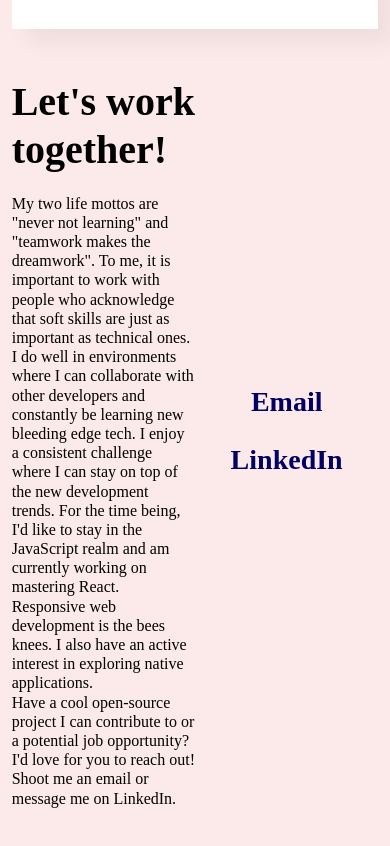
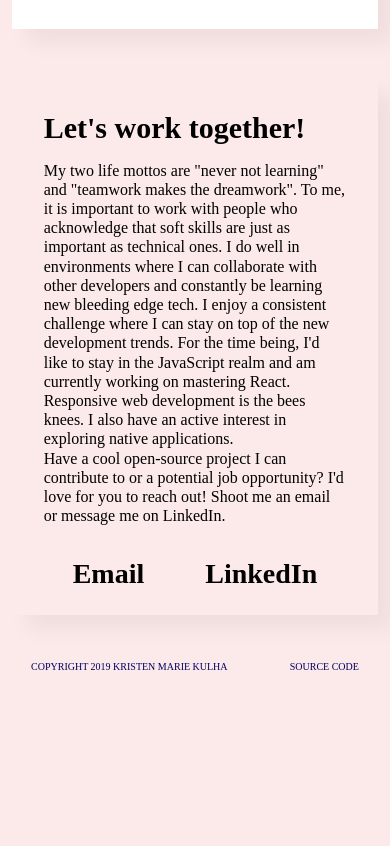
Before and after one commit to kristenmarie/kristenkulha.com, a website built with webpack: page src/index.html in a window 390 px wide. Shown: the part 4731-5577 px from the top of the page. After the commit the page ends 5428 px from the top, so only its background shows below. Built offline with nearby package versions, Linux system fonts and the light colour scheme; a web font is replaced by a local one.

Commit message:
Restyle contact component and add media queries, change footer font size.

```diff
--- a/package.json
+++ b/package.json
@@ -32,5 +32,8 @@
     "webpack": "^4.27.0",
     "webpack-cli": "^3.1.2",
     "webpack-dev-server": "^3.1.4"
+  },
+  "dependencies": {
+    "jquery": "^3.3.1"
   }
 }
--- a/src/index.html
+++ b/src/index.html
@@ -10,7 +10,7 @@
   <header class="fluid-nav">
     <h1 class="logo">Kristen Kulha</h1>
     <input type="checkbox" id="nav-toggle" class="nav-toggle">
-    <nav>
+    <nav id="j-nav">
       <ul>
         <li><a href="#bio">Bio</a></li>
         <li><a href="#work">Work</a></li>
@@ -72,7 +72,7 @@
               <p>
                 A front-end library that is meant to invoke a homey feeling, the feeling I get when writing code with a hot beverage.
 
-                Once I started really getting into Sass and front-end development, I noticed I would often go back to older projects and resuse components I made before. My younger brother observed the same and together we decided to start building an open source front end library together. We've started off with smaller components, like simple buttons and animations. We have large plans for Heim and welcome anyone interested to contribute.
+                Once I started really getting into Sass and front-end development, I noticed I would often go back to older projects and resuse components I made before. My younger brother observed the same and together we decided to start building an open source front end library together. We've started off with smaller components, like simple buttons and animations. We have large plans for Heima and welcome anyone interested to contribute.
 
                 Heima means "at home" in Icelandic, and that's the feeling we hope it instills in the folks that use it.
               <p class="tech">
@@ -191,5 +191,10 @@
       </div>
     </section>
   </main>
+
+  <footer id="footer">
+    <p>Copyright 2019 Kristen Marie Kulha</p>
+    <a href="https://github.com/kristenmarie/kristenkulha.com"><p>Source Code</p></a>
+  </footer>
 </body>
 </html>
--- a/src/index.js
+++ b/src/index.js
@@ -1,2 +1,19 @@
 import '../src/scss/styles.scss';
 import '@fortawesome/fontawesome-free/js/all';
+import $ from 'jquery';
+
+$('#j-nav').on('click','a', function(event){
+  event.preventDefault();
+  let dest = $(this).attr("href");
+  if (dest === '#') {
+    window.scrollTo(0,0);
+  } else {
+    let elementOffset =  $(dest).offset();
+    let navHeight = elementOffset.top - 65;
+    window.scrollTo(0, navHeight);
+  }
+});
+
+if (navigator.userAgent.match(/OS X.*Safari/) && ! navigator.userAgent.match(/Chrome/)) {
+    document.getElementById('j-banner-header').className += 'safari';
+}
--- /dev/null
+++ b/src/scss/base/_html.scss
@@ -0,0 +1,3 @@
+html {
+  scroll-behavior: smooth;
+}
--- a/src/scss/components/_contact.scss
+++ b/src/scss/components/_contact.scss
@@ -1,31 +1,85 @@
 #contact {
+  width: 80%;
+  margin-right: auto;
+  margin-left: auto;
   display: grid;
   grid-template-columns: repeat(2, 1fr);
   margin-bottom: 2em;
   .contact-text {
+    background-color: $background-color;
+    z-index: 1;
     grid-row: 1;
     grid-column: 1/2;
+    padding: 2em;
+    box-shadow: 15px 15px 20px rgba(0,0,0,.05);
     h1 {
       margin-bottom: 0.5em;
     }
   }
   .contact-links {
     grid-row: 1;
-    grid-column: 2/3;
+    grid-column: 1/3;
     display: flex;
     flex-direction: column;
     align-items: center;
     justify-content: center;
+    background-color: white;
+    max-height: 200px;
+    padding: 6em 5em 5em 31em;
+    margin-top: auto;
+    margin-bottom: auto;
     a {
       font-weight: bold;
       text-decoration: none;
-      color: $royal-blue;
+      color: black;
       margin-bottom: 1.5em;
       transition: 100ms ease-in;
+      position: relative;
     }
-    a:hover {
-      transform: scale(1.5);
-      color: lighten($royal-blue, 15%);
+    a::after {
+      content: '';
+      display: block;
+      height: 2px;
+      background: black;
+      position: absolute;
+      bottom: -.75em;
+      left: 0;
+      right: 0;
+      transform: scale(0, 1);
+      transform-origin: center;
+      transition: transform ease-in-out 250ms;
+    }
+    a:hover::after {
+      transform: scale(1,1);
+    }
+  }
+  @include tablet-landscape-down {
+    grid-template-columns: 100%;
+    grid-template-rows: repeat(2, auto);
+    box-shadow: 15px 15px 20px rgba(0,0,0,.05);
+    .contact-text {
+      grid-column: 1;
+      grid-row: 1;
+      box-shadow: none;
+    }
+    .contact-links {
+      grid-column: 1;
+      grid-row: 2;
+      background-color: $background-color;
+      flex-direction: row;
+      padding: 0;
+      justify-content: space-evenly;
+    }
+  }
+  @include tablet-portrait-down {
+    width: 100%;
+    .contact-text {
+      h1 {
+        font-size: 30px;
+      }
+      h2 {
+        font-size: 20px;
+      }
     }
   }
 }
--- /dev/null
+++ b/src/scss/components/_footer.scss
@@ -0,0 +1,18 @@
+#footer {
+  display: flex;
+  justify-content: space-around;
+  align-items: center;
+  height: 40px;
+  color: $royal-blue;
+  bottom: 0;
+  width: 100%;
+  left: 0;
+  font-size: 10px;
+  p {
+    text-transform: uppercase;
+  }
+  a {
+    text-decoration: none;
+    color: $royal-blue;
+  }
+}
--- a/src/scss/styles.scss
+++ b/src/scss/styles.scss
@@ -2,12 +2,14 @@
 @import 'abstracts/mixins';
 
 @import 'base/reset';
+@import 'base/html';
 @import 'base/body';
 @import 'base/typography';
 
 @import 'components/bio';
 @import 'components/contact';
 @import 'components/fluid-nav';
+@import 'components/footer';
 @import 'components/intro';
 @import 'components/work';
 
```
Also changed, not shown: 1 other file.
